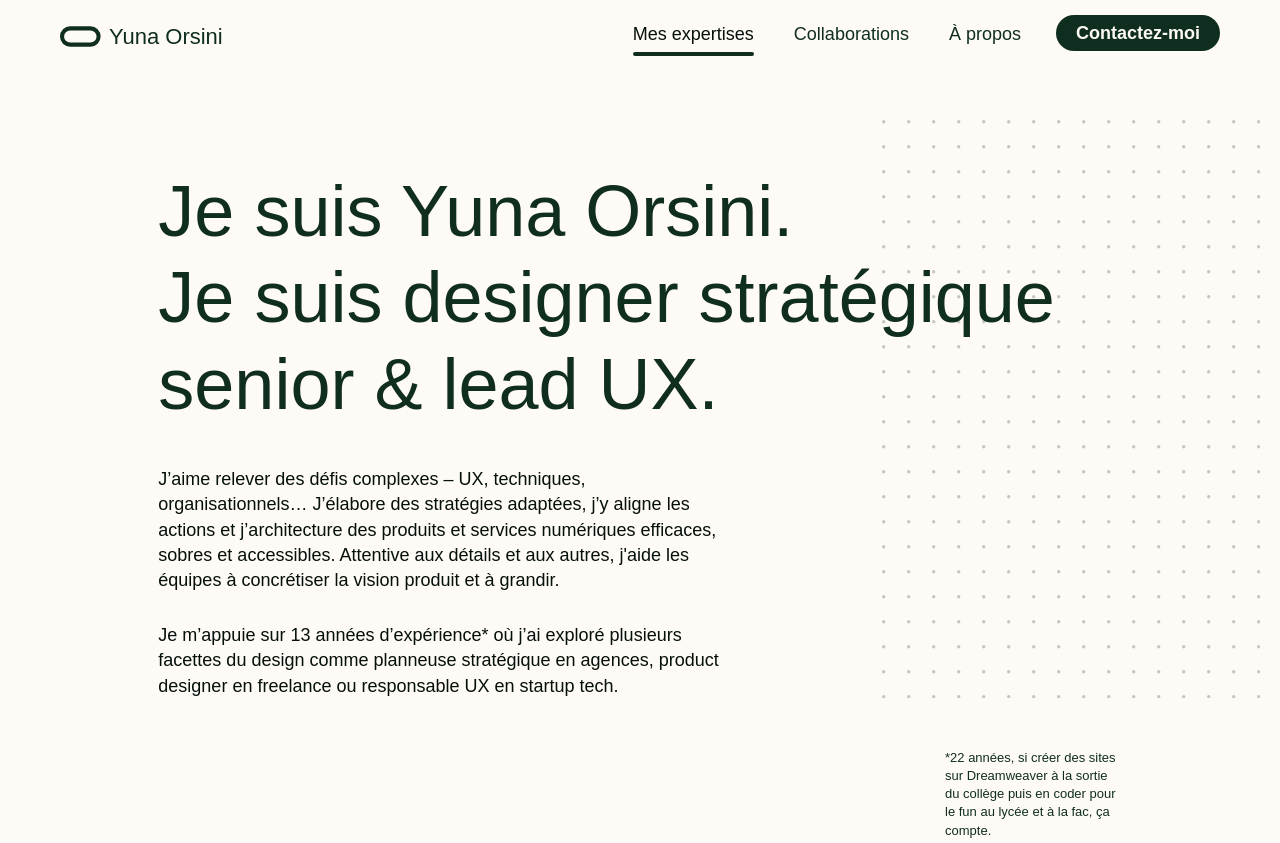
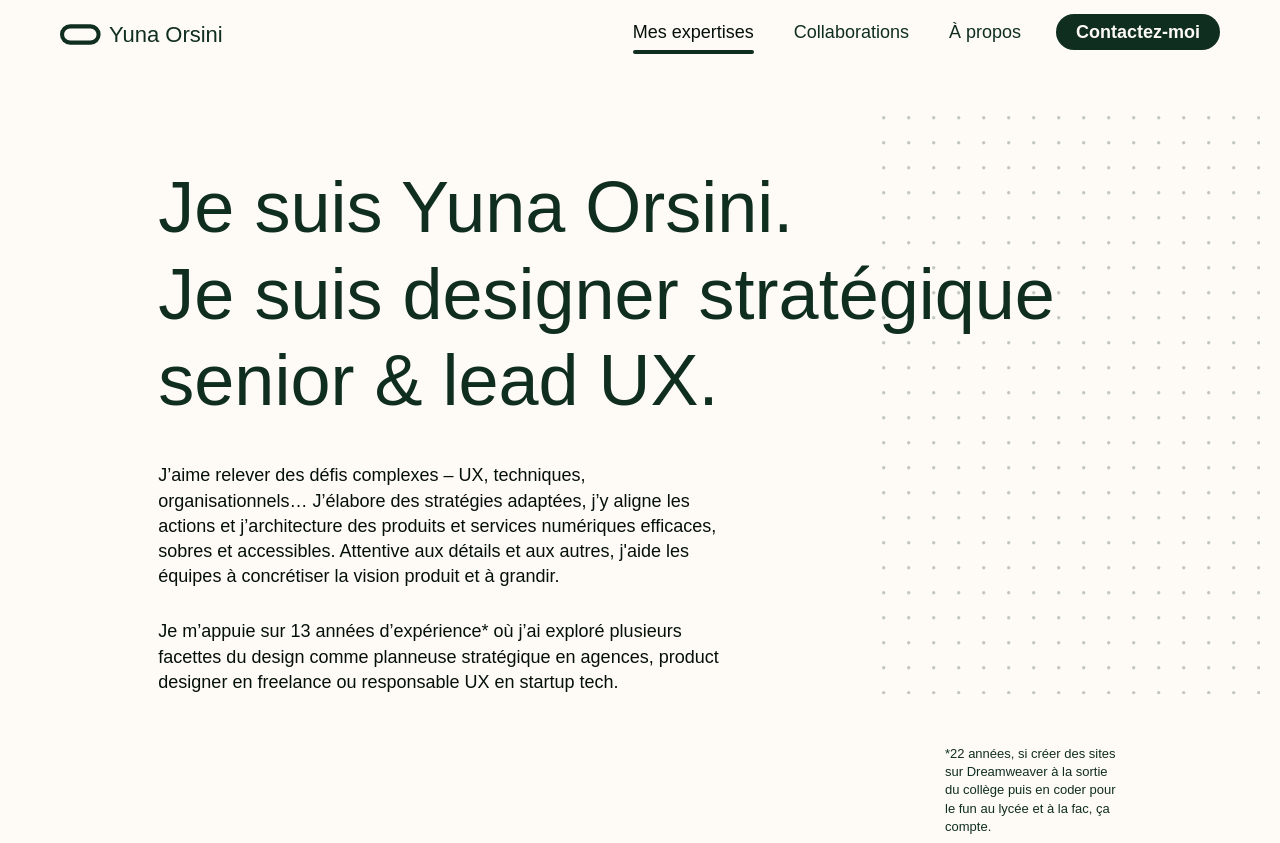
Before and after one commit to mr-wildcard/yuna.work, an Astro site: page / in a window 1280 px wide. Shown: the top 843 px of the page. Built offline with nearby package versions, Linux system fonts and the light colour scheme; Astro itself is replaced by a stand-in of ours; a web font is replaced by a local one.

Commit message:
body-normal by default

```diff
--- a/src/styles/base.css
+++ b/src/styles/base.css
@@ -21,7 +21,7 @@
   }
 
   body {
-    @apply bg-neutral1 text-primary;
+    @apply text-body-normal bg-neutral1 text-primary;
   }
 }
 
```
